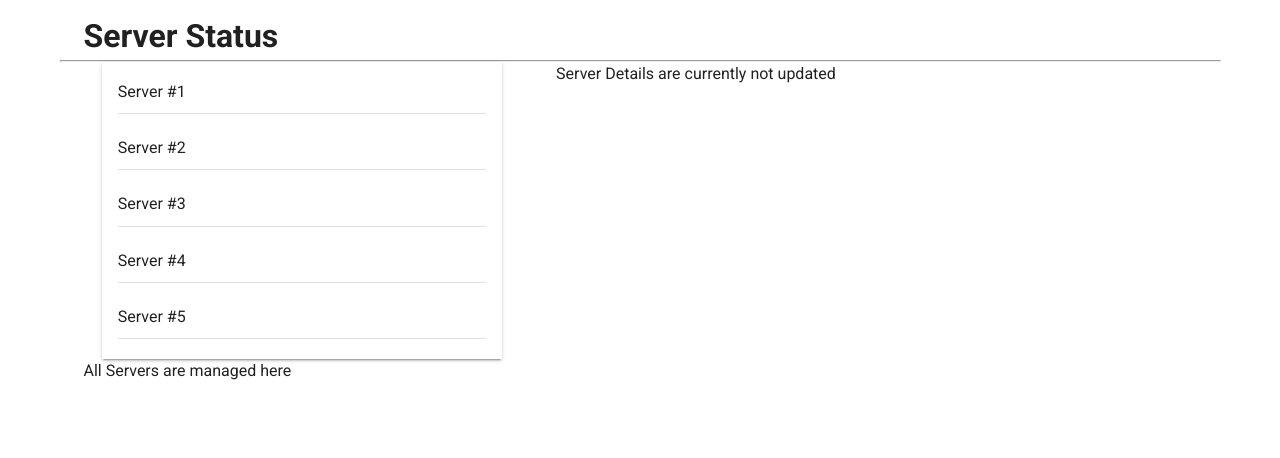
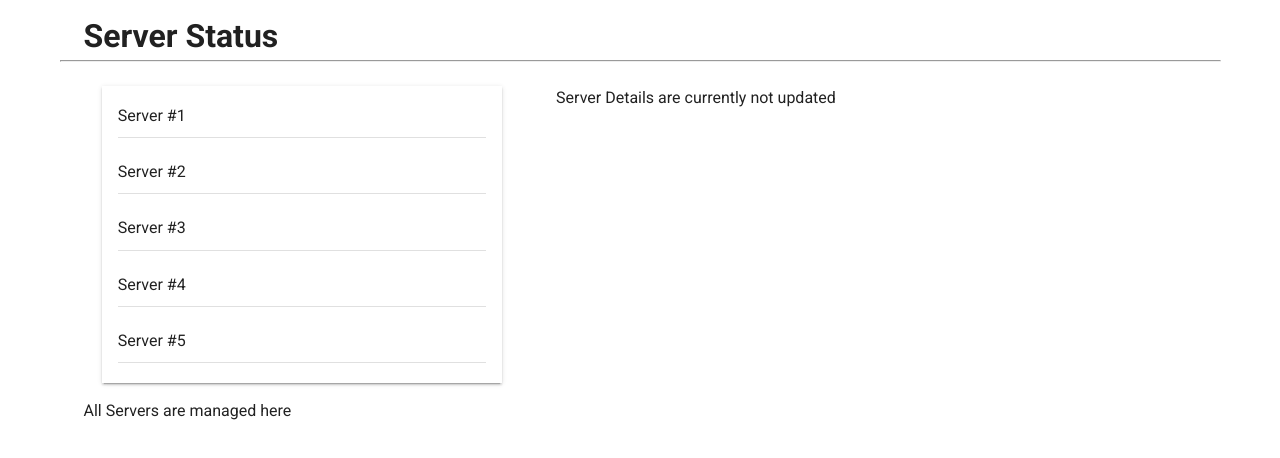
Before and after one commit to CobyYates/custom_components, a Vue app: page / in a window 1280 px wide. Shown: the top 458 px of the page. Built offline with nearby package versions, Linux system fonts and the light colour scheme.

Commit message:
Fixed footer

```diff
--- a/src/App.vue
+++ b/src/App.vue
@@ -4,7 +4,7 @@
       <v-container>
         <app-header></app-header>
         <hr>
-      <v-layout justify="space-around">
+      <v-layout class="pt-6" justify="space-around">
         <v-flex xs-6>
           <servers></servers>
         </v-flex>
--- a/src/components/Shared/Footer.vue
+++ b/src/components/Shared/Footer.vue
@@ -1,5 +1,5 @@
 <template>
-        <p class="pl-6">All Servers are managed here</p>
+        <p class="pl-6 pt-4">All Servers are managed here</p>
 </template>
 
 <script>
```
